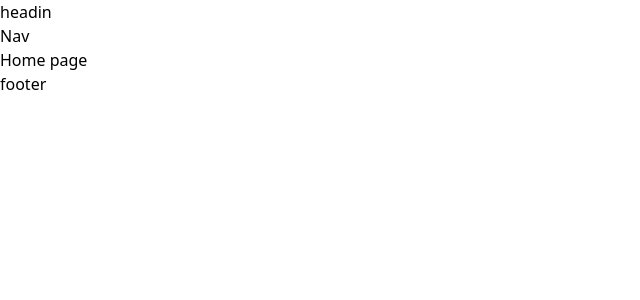
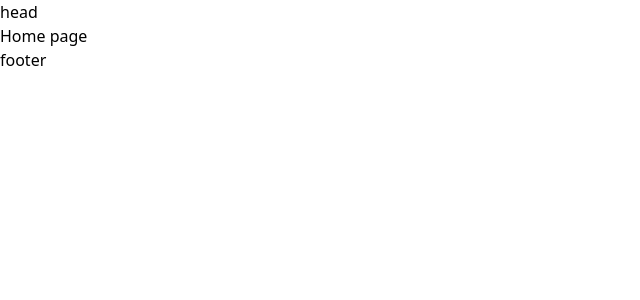
Before and after one commit to ramen72/OYA-Project-16-E-Shop, a React (Vite) app: page / in a window 1280 px wide. Shown: the top 300 px of the page, without its empty margins (0-640 px from the left). Built offline with nearby package versions, Linux system fonts and the light colour scheme.

Commit message:
Update layout and route at 11-05-2025_1801

```diff
--- a/note.html
+++ b/note.html
@@ -1,2 +1,4 @@
 Create Project Structure
 Configure this project
+
+read : 02-06:27
--- a/package.json
+++ b/package.json
@@ -13,6 +13,7 @@
     "@tailwindcss/vite": "^4.1.6",
     "react": "^19.1.0",
     "react-dom": "^19.1.0",
+    "react-icons": "^5.5.0",
     "react-router-dom": "^7.6.0",
     "tailwindcss": "^4.1.6"
   },
--- a/src/App.jsx
+++ b/src/App.jsx
@@ -10,12 +10,14 @@ import MyAccountsPage from './pages/MyAccountsPage';
 import BlogsPage from './pages/BlogsPage';
 import BlogDetailsPage from './pages/BlogDetailsPage';
 import ContactPage from './pages/ContactPage';
+import CommonLayout from './components/common/CommonLayout';
 
 function App() {
 
   return (
     <>
     <Routes>
+      <Route path='/' element={<CommonLayout/>}>
         <Route index element={<HomePage/>}/>
         <Route path='/product-list' element={<ProductListPages/>}/>
         <Route path='/product-details' element={<ProductDetailsPages/>}/>
@@ -26,6 +28,7 @@ function App() {
         <Route path='/blogs' element={<BlogsPage/>}/>
         <Route path='/blog-details' element={<BlogDetailsPage/>}/>
         <Route path='/contact' element={<ContactPage/>}/>
+      </Route>
     </Routes>
     </>
   )
--- a/src/assets/css/tailwind.css
+++ b/src/assets/css/tailwind.css
@@ -4,3 +4,22 @@
   --primaryColor: #FF624C;
   --secondaryColor: #D9D9D9;
 }
+.containerWidth{
+    width: 1520px;
+    margin: 0 auto;
+    border: 1px solid red;
+}
+:root{
+    --heading-1 : 56px;
+    --heading-2 : 36px;
+    --heading-3 : 24px;
+    --heading-4 : 20px;
+    --heading-6 : 16px;
+    --heading-8 : 14px;
+    --para : 20px;
+    --black : #303030;
+    --lightGray : #F4F4F4;
+    --orange : #FF624C;
+    --yellow : #FED550;
+    --orange10 : #FFEFED;
+}
--- /dev/null
+++ b/src/components/common/CommonLayout.jsx
@@ -0,0 +1,14 @@
+import React from 'react';
+import { Outlet } from 'react-router-dom';
+
+const CommonLayout = () => {
+    return (
+        <>
+            <h1>head</h1>
+            <Outlet/>
+            <h1>footer</h1>
+        </>
+    );
+};
+
+export default CommonLayout;
--- a/src/components/common/Header.jsx
+++ b/src/components/common/Header.jsx
@@ -1,10 +1,28 @@
-import React from 'react';
+import { IoLocationOutline } from "react-icons/io5";
+import { FiPhone } from "react-icons/fi";
+import { LuUserRound } from "react-icons/lu";
+import { IoCartOutline } from "react-icons/io5";
 
 const Header = () => {
     return (
-        <div>
-            headin
-        </div>
+        <>
+            <div className="containerWidth flex justify-between items-center text-sm text-">
+                <div className="flex justify-between items-center gap-x-5">
+                    <div className="flex justify-start items-center gap-x-1 pr-4 border-e">
+                        <IoLocationOutline/>
+                        <span>123 Main Street, Anytown USA</span>
+                    </div>
+                    <div className="flex justify-start items-center gap-x-1">
+                        <FiPhone/>
+                        <span>+1 (555) 123-4567</span>
+                    </div>
+                </div>
+                <div className="flex">
+                    <LuUserRound/>
+                    <IoCartOutline/>
+                </div>
+            </div>
+        </>
     );
 };
 
--- a/src/components/layout/MasterLayout.jsx
+++ /dev/null
@@ -1,19 +0,0 @@
-import React from 'react';
-import Header from '../common/Header';
-import Footer from '../common/Footer';
-import NavBar from '../common/NavBar';
-
-const MasterLayout = ({children}) => {
-    return (
-        <div>
-            <Header/>
-            <NavBar/>
-            {
-                children
-            }
-            <Footer/>
-        </div>
-    );
-};
-
-export default MasterLayout;
--- a/src/pages/HomePage.jsx
+++ b/src/pages/HomePage.jsx
@@ -1,11 +1,11 @@
 import React from 'react';
-import MasterLayout from '../components/layout/MasterLayout';
+
 
 const HomePage = () => {
     return (
-        <MasterLayout>
+        <>
             <h1 className=''>Home page</h1>
-        </MasterLayout>
+        </>
     );
 };
 
```
Also changed, not shown: 1 other file (tests, documents, lock files or other folders). Lines whose indentation alone changed are shown as unchanged.
